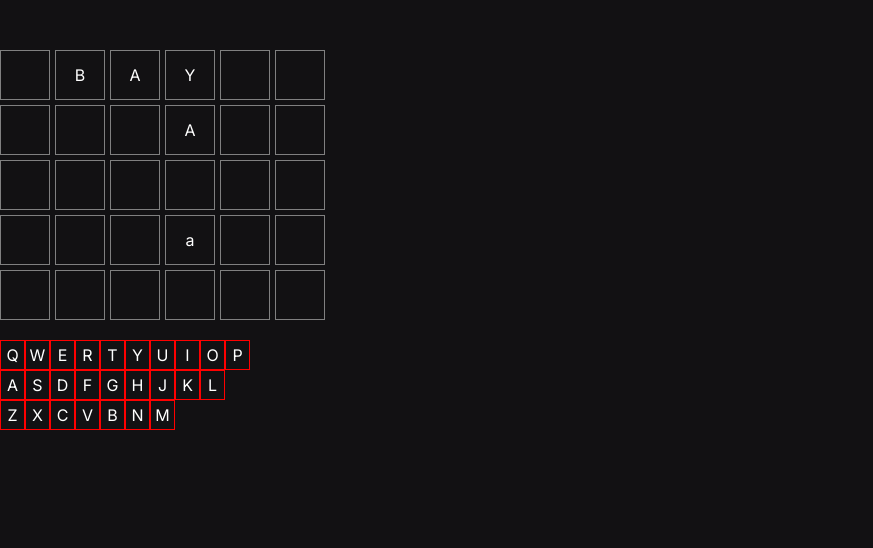
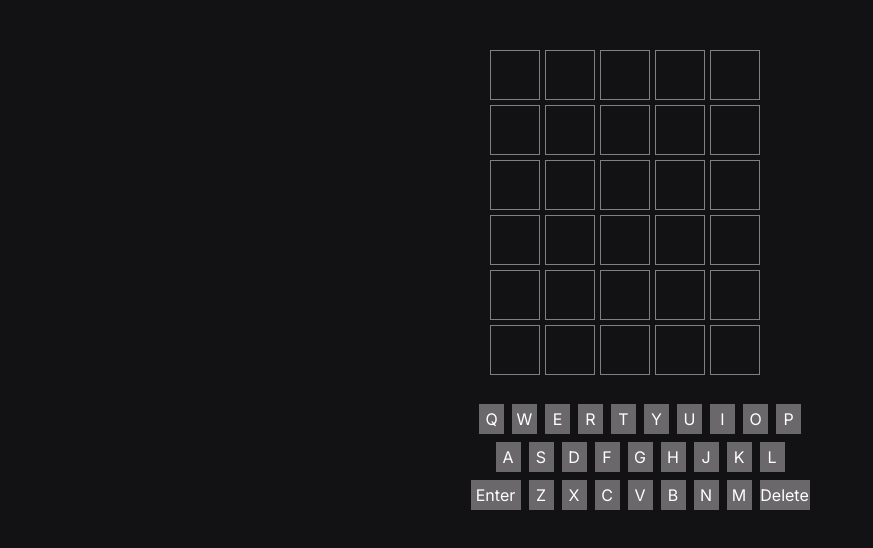
Before and after one commit to Nwakaego-Ego/wordle, a Next.js app: page / in a window 1280 px wide. Shown: the top 548 px of the page, without its empty margins (0-873 px from the left). Built offline with nearby package versions, Linux system fonts and the light colour scheme.

Commit message:
Working on the keyboard

```diff
--- a/src/app/Component/Board/board.css
+++ b/src/app/Component/Board/board.css
@@ -1,9 +1,18 @@
-.container {
+.container-main {
+  display: flex;
+  align-items: center;
+  justify-content: center;
+  margin-right: 250px;
+}
+
+.container-board {
   margin-top: 50px;
   width: 50px;
   height: 50px;
   display: grid;
-  grid-template-columns: repeat(6, 1fr);
+  /* grid-template-rows: repeat(5, 1fr); */
+  grid-template-columns: repeat(5, 1fr);
+
   gap: 5px;
 }
 
--- a/src/app/Component/Board/board.jsx
+++ b/src/app/Component/Board/board.jsx
@@ -6,8 +6,8 @@ import "./board.css";
 
 const Board = () => {
   return (
-    <>
-      <div className="container">
+    <div className="container-main">
+      <div className="container-board">
         <span className="item">
           <Letter letterPosition={0} attemptVal={0} />
         </span>
@@ -103,7 +103,7 @@ const Board = () => {
           <Letter letterPosition={5} attemptVal={4} />
         </span>
       </div>
-    </>
+    </div>
   );
 };
 
--- a/src/app/Component/DefaultBoard/DefaultBoard.jsx
+++ b/src/app/Component/DefaultBoard/DefaultBoard.jsx
@@ -1,8 +1,8 @@
 export const defaultboard = [
-  ["", "B", "A", "Y", ""],
-  ["", "", "", "A", ""],
   ["", "", "", "", ""],
-  ["", "", "", "a", ""],
+  ["", "", "", "", ""],
+  ["", "", "", "", ""],
+  ["", "", "", "", ""],
   ["", "", "", "", ""],
   ["", "", "", "", ""],
 ];
--- a/src/app/Component/Key/key.css
+++ b/src/app/Component/Key/key.css
@@ -1,8 +1,14 @@
 .keyVal {
-  border: 1px solid red;
+  background-color: #6a686a;
+  color: white;
   width: 25px;
   height: 30px;
   display: flex;
   align-items: center;
   justify-content: center;
+  margin: 4px;
 }
+
+#big {
+  width: 50px;
+}
--- a/src/app/Component/Key/key.jsx
+++ b/src/app/Component/Key/key.jsx
@@ -1,8 +1,24 @@
-import React from "react";
+import React, { useContext } from "react";
+import { AppContent } from "../../page";
 import "./key.css";
 
-const Key = ({ keyVal }) => {
-  return <div className="keyVal">{keyVal}</div>;
+const Key = ({ keyVal, bigKey }) => {
+  const { board, setBoard, position, setPosition } = useContext(AppContent);
+  const selectLetter = () => {
+    const newBoard = [...board];
+    newBoard[position.attempt][position.currPos] = keyVal;
+    setBoard(newBoard);
+    setPosition(...position, currPos + 1);
+  };
+  return (
+    <>
+      <div className="key ">
+        <div className="keyVal" id={bigKey && "big"} onClick={selectLetter}>
+          {keyVal}
+        </div>
+      </div>
+    </>
+  );
 };
 
 export default Key;
--- /dev/null
+++ b/src/app/Component/Keyboard/keyboard.css
@@ -0,0 +1,16 @@
+.keyboard {
+  display: flex;
+  align-items: center;
+  justify-content: center;
+}
+
+.keyboard-main {
+  margin-top: 300px;
+}
+
+.keyboard-container {
+  display: flex;
+  align-items: center;
+  justify-content: center;
+  max-width: 400px;
+}
--- a/src/app/Component/Keyboard/keyboard.jsx
+++ b/src/app/Component/Keyboard/keyboard.jsx
@@ -1,5 +1,6 @@
 import React from "react";
 import Key from "../Key/key";
+import "./keyboard.css";
 
 const Keyboard = () => {
   const key1 = ["Q", "W", "E", "R", "T", "Y", "U", "I", "O", "P"];
@@ -7,25 +8,27 @@ const Keyboard = () => {
   const key3 = ["Z", "X", "C", "V", "B", "N", "M"];
 
   return (
-    <>
-      <div className="mt-60">
-        <div className="line1 flex flex-row">
+    <div className="keyboard">
+      <div className="keyboard-main  ">
+        <div className="line1 flex flex-row keyboard-container">
           {key1.map((key) => {
             return <Key keyVal={key} />;
           })}
         </div>
-        <div className="line2 flex flex-row">
+        <div className="line2 flex flex-row keyboard-container">
           {key2.map((key) => {
             return <Key keyVal={key} />;
           })}
         </div>
-        <div className="line3 flex flex-row">
+        <div className="line3 flex flex-row keyboard-container">
+          <Key keyVal="Enter" bigKey />
           {key3.map((key) => {
             return <Key keyVal={key} />;
           })}
+          <Key keyVal="Delete" bigKey />
         </div>
       </div>
-    </>
+    </div>
   );
 };
 export default Keyboard;
--- a/src/app/page.js
+++ b/src/app/page.js
@@ -12,8 +12,10 @@ export default function Home() {
   return (
     <main className="">
       <AppContent.Provider value={{ board, setBoard }}>
-        <Board />
-        <Keyboard />
+        <div className="">
+          <Board />
+          <Keyboard />
+        </div>
       </AppContent.Provider>
     </main>
   );
```
